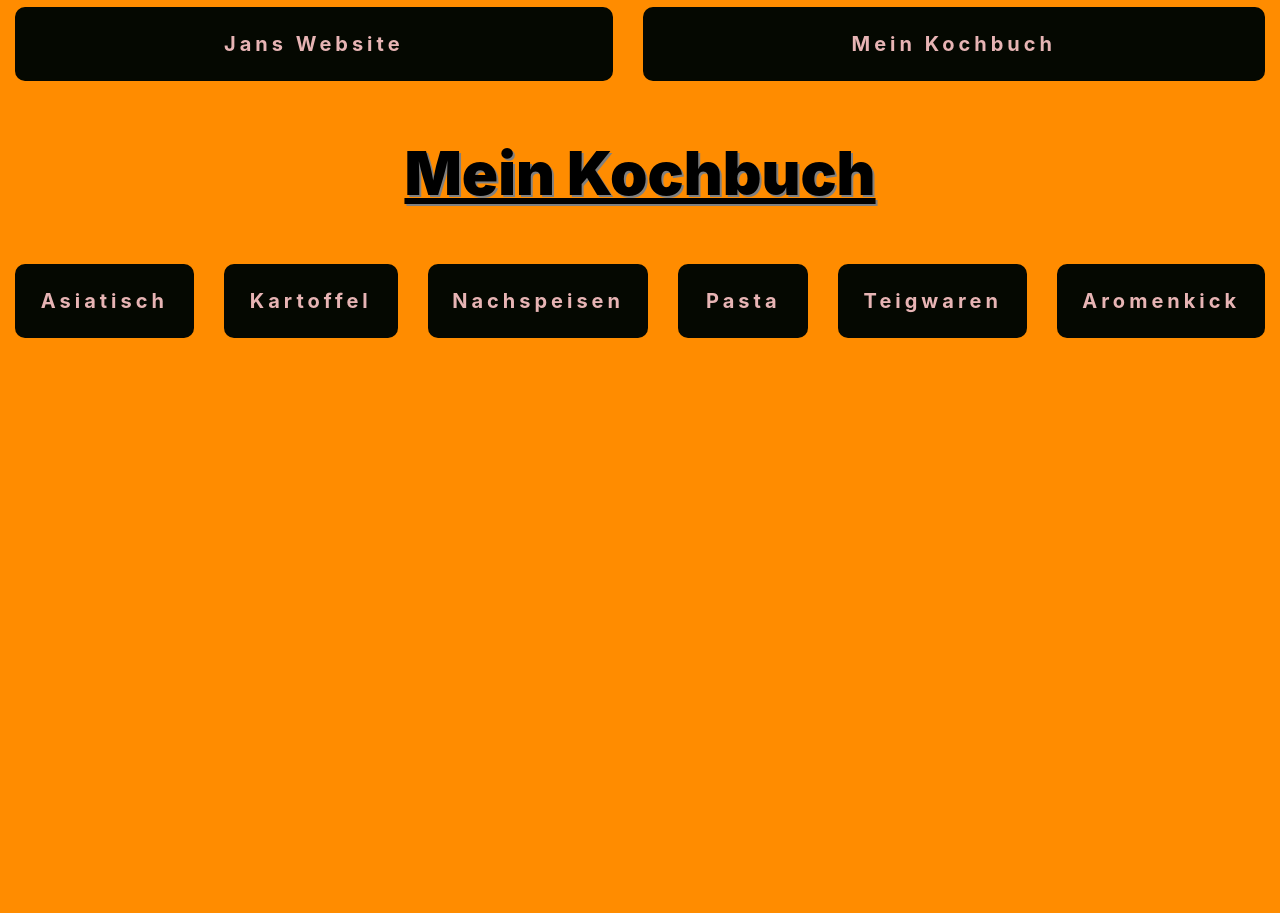
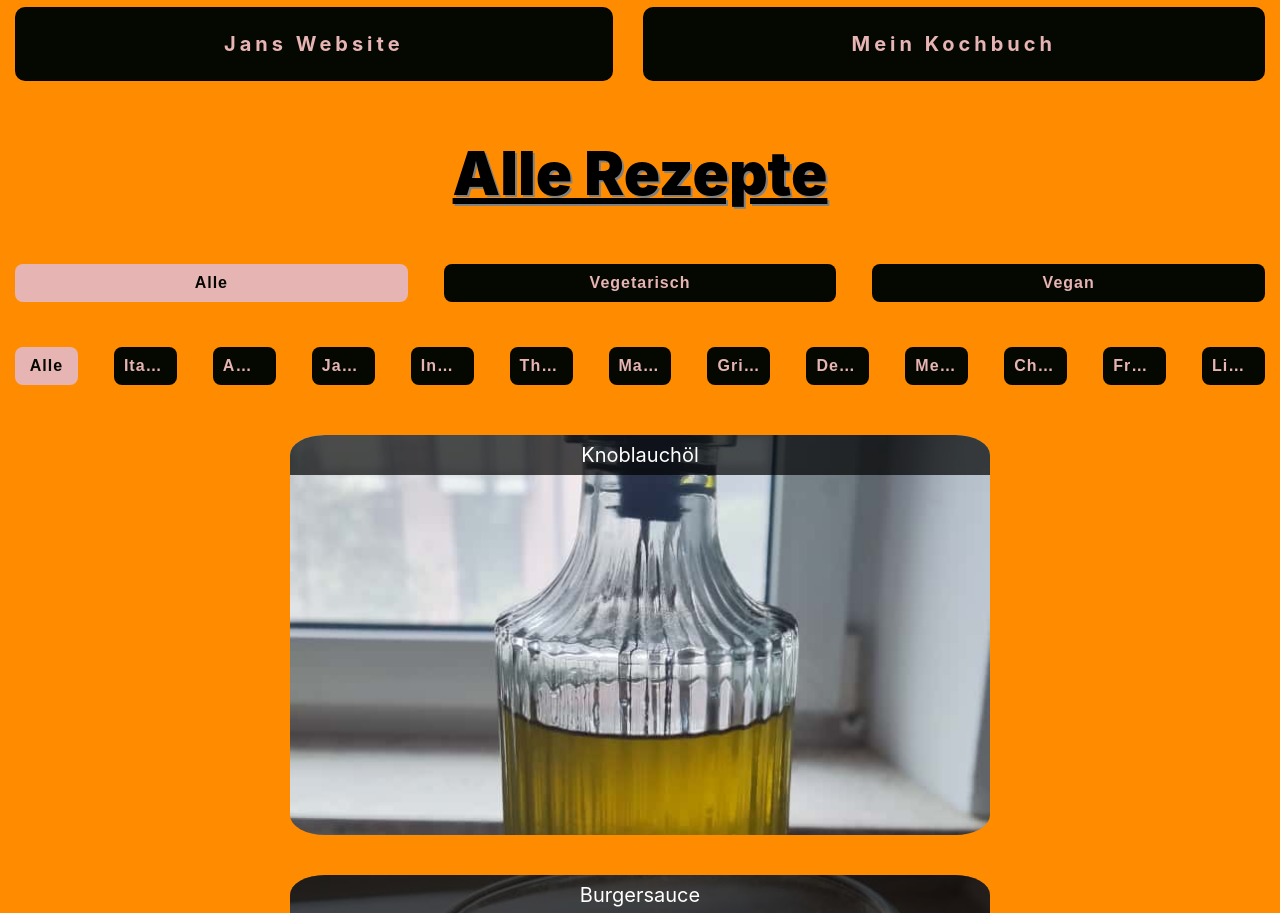
Before and after one commit to JanR99/jan-website-react, a React (Vite) app: page /#/cookbook in a window 1280 px wide. Shown: the part 160-1073 px from the top of the page. Before the commit the page ends 800 px from the top, so only its background shows below. Built offline with nearby package versions, Linux system fonts and the light colour scheme.

Commit message:
removed Category.tsx and only use Cookbook.tsx instead. Also changed the Recipe.tsx to handle this change and use recipes.json instead of categories

```diff
--- a/src/App.tsx
+++ b/src/App.tsx
@@ -4,7 +4,6 @@ import './App.css';
 import Cookbook from './components/Cookbook';
 import Home from './components/Home';
 import Destination from './components/Destination';
-import Category from './components/Category';
 import Recipe from './components/Recipe';
 
 const App: React.FC = () => {
@@ -27,8 +26,7 @@ const App: React.FC = () => {
                     <Route path="/" element={<Home />} />
                     <Route path="/cookbook" element={<Cookbook />} />
                     <Route path="/destination/:destination" element={<Destination />} />
-                    <Route path="/cookbook/:category" element={<Category />} />
-                    <Route path="/cookbook/:category/:recipeTitle" element={<Recipe />} />
+                    <Route path="/cookbook/:recipeTitle" element={<Recipe />} />
                 </Routes>
             </div>
         </Router>
--- a/src/components/Category.tsx
+++ /dev/null
@@ -1,94 +0,0 @@
-import React, { useEffect, useState } from 'react';
-import { useParams, Link } from 'react-router-dom';
-import '../App.css';
-import '../styles/Category.css';
-
-interface Recipe {
-    title: string;
-    image: string;
-    tags?: string[];
-}
-
-// Helper to filter recipes
-const filterRecipes = (recipes: Recipe[], filter: string): Recipe[] => {
-    if (filter === "alle") return recipes;
-
-    if (filter === "vegetarisch") {
-        return recipes.filter(r => r.tags?.includes("vegetarisch") || r.tags?.includes("vegan"));
-    }
-
-    if (filter === "vegan") {
-        return recipes.filter(r => r.tags?.includes("vegan"));
-    }
-
-    return recipes;
-};
-
-const Category: React.FC = () => {
-    const { category } = useParams<{ category?: string }>();
-    const [recipes, setRecipes] = useState<Recipe[]>([]);
-    const [filter, setFilter] = useState("alle");
-
-    // Fetch recipes based on the category
-    useEffect(() => {
-        if (!category) return;
-
-        fetch(`/recipes/${category}.json`)
-            .then(response => response.json())
-            .then((data: Recipe[]) => setRecipes(data))
-            .catch(error => console.error('Error loading recipes:', error));
-    }, [category]);
-
-    const filteredRecipes = filterRecipes(recipes, filter);
-
-    return (
-        <div>
-            <header>
-                <h1 className="header">
-                    {category
-                        ? category.charAt(0).toUpperCase() + category.slice(1)
-                        : "Category"}{" "}
-                    Rezepte
-                </h1>
-            </header>
-
-            {/* Filter Buttons */}
-            <div className="filter-buttons">
-                {["alle", "vegetarisch", "vegan"].map(f => (
-                    <button
-                        key={f}
-                        className={`filter-button ${filter === f ? "active" : ""}`}
-                        onClick={() => setFilter(f)}
-                    >
-                        {f.charAt(0).toUpperCase() + f.slice(1)}
-                    </button>
-                ))}
-            </div>
-
-            {/* Render recipes */}
-            <div className="container">
-                {filteredRecipes.map((recipe, index) => {
-                    const imageSrc = recipe.image.includes('.') ? recipe.image : `${recipe.image}.jpg`;
-
-                    return (
-                        <div className="img-cookbook" key={index}>
-                            <figcaption>{recipe.title}</figcaption>
-                            <Link
-                                to={`/cookbook/${category}/${recipe.title
-                                    .toLowerCase()
-                                    .replace(/\s+/g, "-")}`}
-                            >
-                                <img
-                                    src={`../Bilder/Essen-thumbnail/${imageSrc}`}
-                                    alt={recipe.title}
-                                />
-                            </Link>
-                        </div>
-                    );
-                })}
-            </div>
-        </div>
-    );
-};
-
-export default Category;
--- a/src/components/Cookbook.tsx
+++ b/src/components/Cookbook.tsx
@@ -1,31 +1,115 @@
-import React from 'react';
+import React, {useEffect, useState} from 'react';
 import { Link } from 'react-router-dom';
 import '../App.css';
+import '../styles/Cookbook.css'
 
-const categories = [
-    'asiatisch',
-    'kartoffel',
-    'nachspeisen',
-    'pasta',
-    'teigwaren',
-    'aromenkick',
-];
+interface Recipe {
+    title: string;
+    image: string;
+    tags?: string[];
+    cuisine?: string;
+    category: string;
+}
+
+// Helper to filter recipes
+const filterRecipes = (recipes: Recipe[], diet: string, cuisine: string) => {
+    return recipes.filter(r => {
+        const matchesDiet =
+            diet === "alle" ||
+            (diet === "vegan" && r.tags?.includes("vegan")) ||
+            (diet === "vegetarisch" &&
+                (r.tags?.includes("vegetarisch") || r.tags?.includes("vegan")));
+
+        const matchesCuisine =
+            cuisine === "alle" || r.cuisine === cuisine;
+        return matchesDiet && matchesCuisine;
+    });
+};
 
 const Cookbook: React.FC = () => {
+    const [recipes, setRecipes] = useState<Recipe[]>([]);
+    const [dietFilter, setDietFilter] = useState("alle");
+    const [cuisineFilter, setCuisineFilter] = useState("alle");
+
+    const cuisines: string[] = [
+        "alle",
+        ...Array.from(
+            new Set(recipes.map(r => r.cuisine).filter((c): c is string => Boolean(c)))
+        )
+    ];
+    const filteredRecipes = filterRecipes(recipes, dietFilter, cuisineFilter);
+
+    useEffect(() => {
+        const fetchAll = async () => {
+            try {
+                const data: Recipe[] = await fetch("/recipes/recipes.json")
+                    .then(res => res.json());
+
+                setRecipes(data);
+            } catch (err) {
+                console.error("Error loading recipes:", err);
+            }
+        };
+
+        fetchAll().then();
+    }, []);
+
     return (
-        <main>
+        <div>
             <header>
-                <h1 className="header">Mein Kochbuch</h1>
+                <h1 className="header">
+                    Alle Rezepte
+                </h1>
             </header>
 
-            <nav className="top">
-                {categories.map((cat) => (
-                    <Link key={cat} to={`/cookbook/${cat}`} className="button-link">
-                        {cat.charAt(0).toUpperCase() + cat.slice(1)}
-                    </Link>
+            {/* Filter Buttons */}
+            <div className="filter-buttons">
+                {["alle", "vegetarisch", "vegan"].map(f => (
+                    <button
+                        key={f}
+                        className={`filter-button ${dietFilter === f ? "active" : ""}`}
+                        onClick={() => setDietFilter(f)}
+                    >
+                        {f.charAt(0).toUpperCase() + f.slice(1)}
+                    </button>
                 ))}
-            </nav>
-        </main>
+            </div>
+            <div className="filter-buttons">
+                {cuisines.map(c => (
+                    <button
+                        key={c}
+                        className={`filter-button ${cuisineFilter === c ? "active" : ""}`}
+                        onClick={() => setCuisineFilter(c)}
+                    >
+                        {c.charAt(0).toUpperCase() + c.slice(1)}
+                    </button>
+                ))}
+            </div>
+
+            {/* Render recipes */}
+            <div className="container">
+                {filteredRecipes.map((recipe, index) => {
+                    const imageSrc = recipe.image.includes('.') ? recipe.image : `${recipe.image}.jpg`;
+
+                    return (
+                        <div className="img-cookbook" key={index}>
+                            <figcaption>{recipe.title}</figcaption>
+                            <Link
+                                to={`/cookbook/${recipe.title
+                                    .toLowerCase()
+                                    .replace(/\s+/g, "-")}`}
+                                state={{ recipe }}
+                            >
+                                <img
+                                    src={`../Bilder/Essen-thumbnail/${imageSrc}`}
+                                    alt={recipe.title}
+                                />
+                            </Link>
+                        </div>
+                    );
+                })}
+            </div>
+        </div>
     );
 };
 
--- a/src/components/Recipe.tsx
+++ b/src/components/Recipe.tsx
@@ -1,36 +1,33 @@
 import React, { useEffect, useState } from 'react';
-import { useParams, useNavigate } from 'react-router-dom';
+import { useNavigate, useLocation } from 'react-router-dom';
 import { adjustIngredient, renderIngredients, renderPreparationSteps } from './helper/RecipeHelper';
 import '../styles/Recipe.css';
 
 interface RecipeData {
     title: string;
     image: string;
-    defaultPortions?: number;
-    ingredients: any[]; // Adjust type according to your JSON structure
+    defaultPortions: number;
+    ingredients: any[];
     preparation: string[];
+    cuisine: string;
     tags?: string[];
 }
 
-interface RecipeParams {
-    category?: string;
-    recipeTitle?: string;
-}
-
 const Recipe: React.FC = () => {
-    const { category, recipeTitle } = useParams<RecipeParams>();
-    const [recipe, setRecipe] = useState<RecipeData | null>(null);
-    const [portions, setPortions] = useState<number | "">(null);
     const navigate = useNavigate();
+    const location = useLocation();
+    const passedRecipe = (location.state as { recipe?: RecipeData })?.recipe;
+    const recipeTitle = passedRecipe?.title;
+    const [recipe, setRecipe] = useState<RecipeData | null>(passedRecipe ?? null);
+    const [portions, setPortions] = useState<number>(passedRecipe?.defaultPortions ?? 2);
 
     const handleBack = () => {
-        navigate(`/cookbook/${category}`);
+        navigate(`/cookbook`);
     };
 
     useEffect(() => {
-        if (!category || !recipeTitle) return;
-
-        const jsonFile = `/recipes/${category}.json`;
+        if (recipe == null || recipeTitle == null) return;
+        const jsonFile = `/recipes/recipes.json`;
 
         fetch(jsonFile)
             .then(response => response.json())
@@ -47,20 +44,18 @@ const Recipe: React.FC = () => {
                 }
             })
             .catch(error => console.error('Error loading recipe:', error));
-    }, [category, recipeTitle]);
+    }, [recipeTitle]);
 
     const handlePortionInputChange = (e: React.ChangeEvent<HTMLInputElement>) => {
         const value = e.target.value.trim();
-        if (/^\d+$/.test(value)) {
-            setPortions(parseInt(value, 10));
-        } else if (value === '') {
-            setPortions('');
+        if (/^\d*$/.test(value)) {
+            setPortions(value === '' ? 0 : parseInt(value, 10));
         }
     };
 
     const handlePortionInputBlur = () => {
-        if (portions === "" || portions <= 0) {
-            setPortions(recipe?.defaultPortions ?? 2);
+        if (!portions || portions <= 0) {
+            setPortions(1);
         }
     };
 
```
Also changed, not shown: src/styles/Cookbook.css (renamed from src/styles/Category.css).
